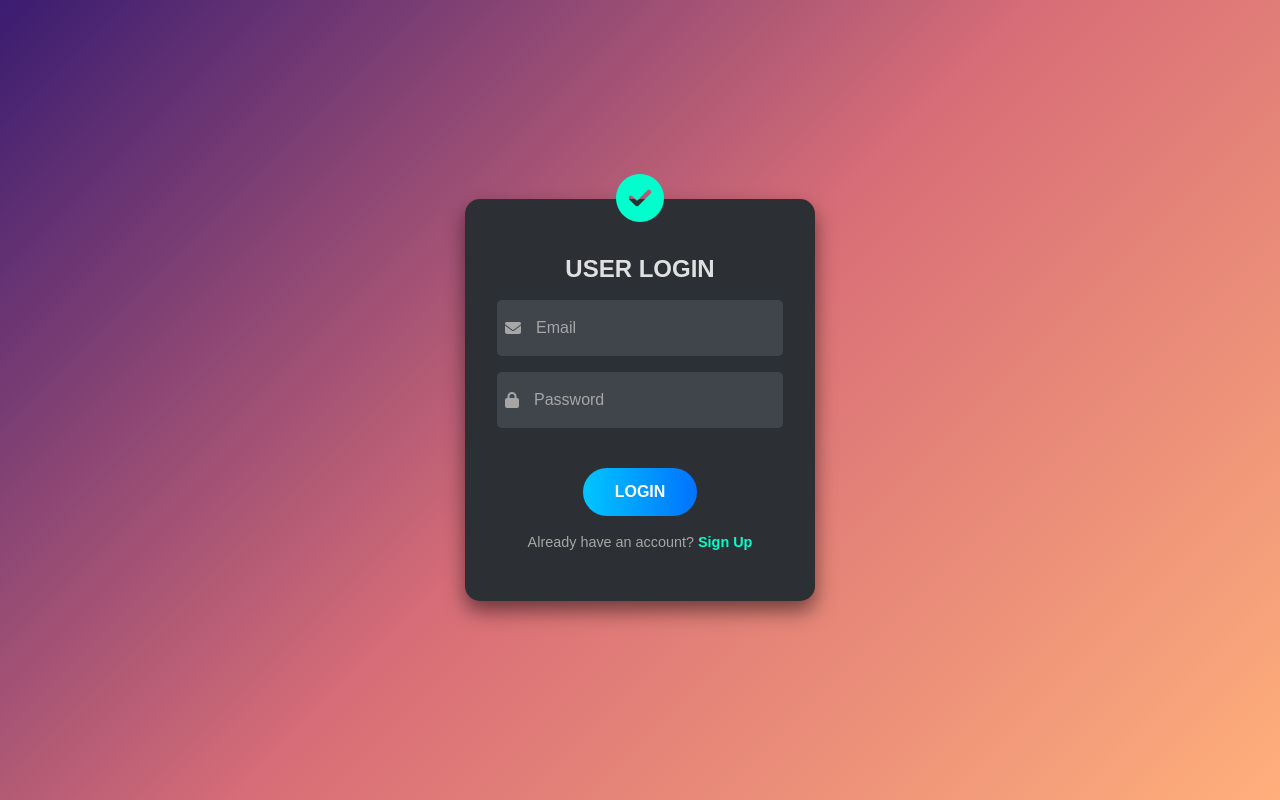
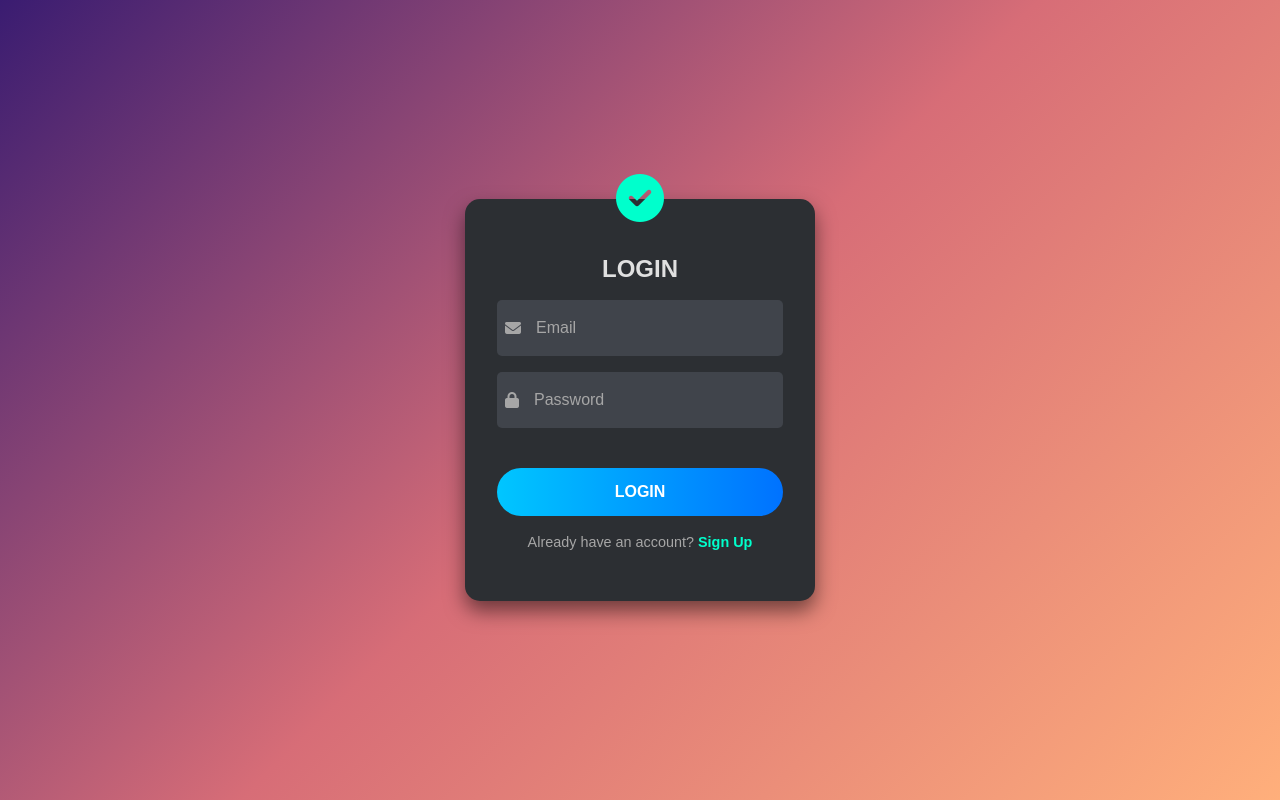
Before and after one commit to amalsaj/todoClient, a React (Create React App) app: page / in a window 1280 px wide. Built offline with nearby package versions, Linux system fonts and the light colour scheme.

Commit message:
sign in and sign up changes

```diff
--- a/src/components/Login/Login.js
+++ b/src/components/Login/Login.js
@@ -56,7 +56,7 @@ const Login = () => {
         <div className="checkmark">
           <i className="fas fa-check-circle"></i>
         </div>
-        <h2>USER LOGIN</h2>
+        <h2>LOGIN</h2>
         <form onSubmit={handleSubmit}>
           <div className="input-group">
             <i className="fas fa-envelope"></i>
--- a/src/components/Login/signin.css
+++ b/src/components/Login/signin.css
@@ -14,7 +14,8 @@
   background-color: #2c2f33;
   border-radius: 15px;
   padding: 2rem;
-  width: 350px;
+  width: 90%; /* Make width responsive */
+  max-width: 350px; /* Set a max-width */
   text-align: center;
   box-shadow: 0 10px 20px rgba(0, 0, 0, 0.5);
   position: relative;
@@ -58,14 +59,16 @@
   margin-right: 0.5rem;
 }
 
+/* Make input field responsive */
 .input-group input {
   background: none;
   border: none;
   outline: none !important;
   color: #e0e0e0;
-  flex: 1;
+  flex: 1; /* Allow input to take up remaining space */
   padding: 0.5rem;
   font-size: 1rem;
+  min-width: 0; /* Prevent input from overflowing */
 }
 
 .input-group input::placeholder {
@@ -96,6 +99,7 @@
   cursor: pointer;
   transition: background 0.3s, transform 0.2s;
   margin-top: 1.5rem;
+  width: 100%; /* Make button width responsive */
 }
 
 .login-button:hover {
```
